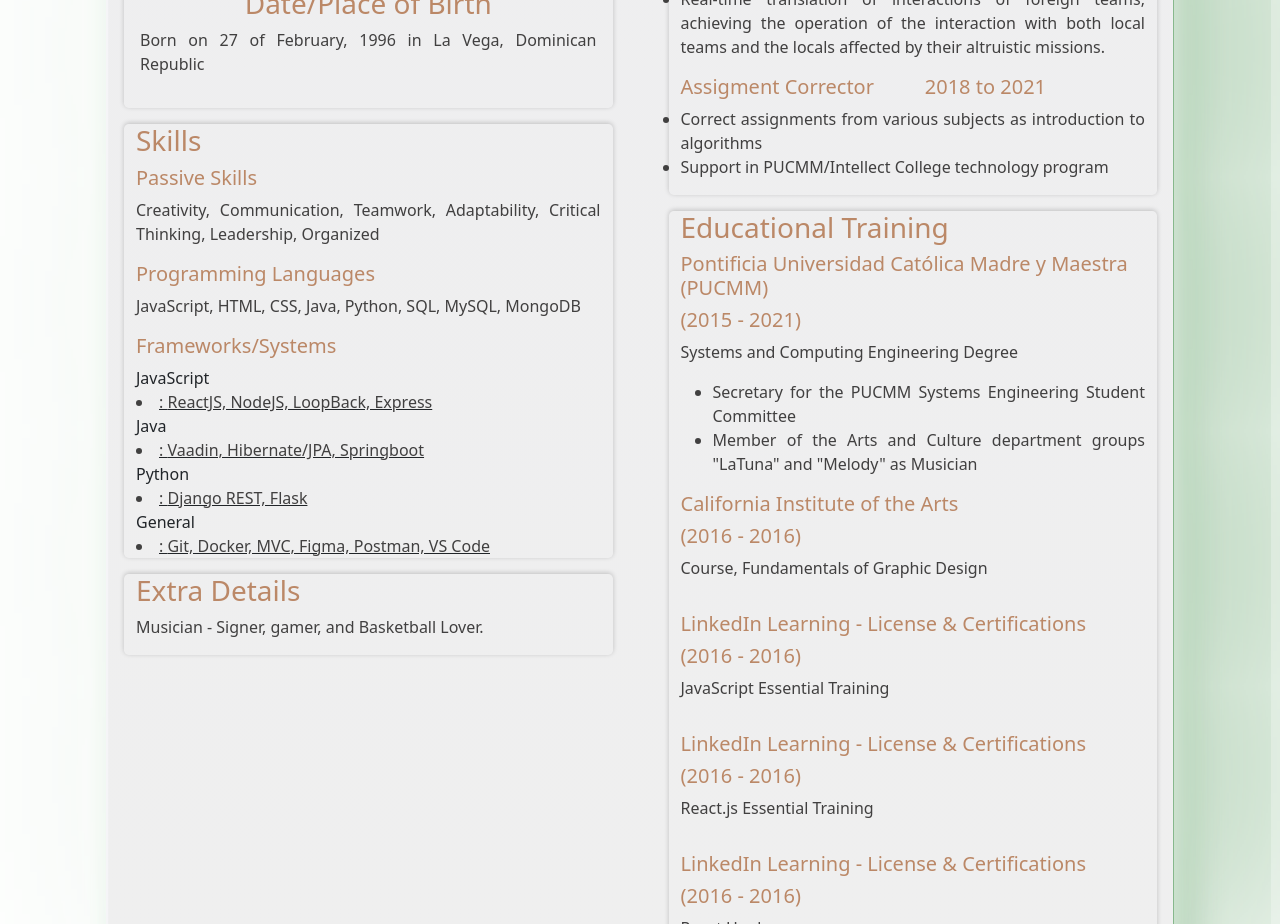
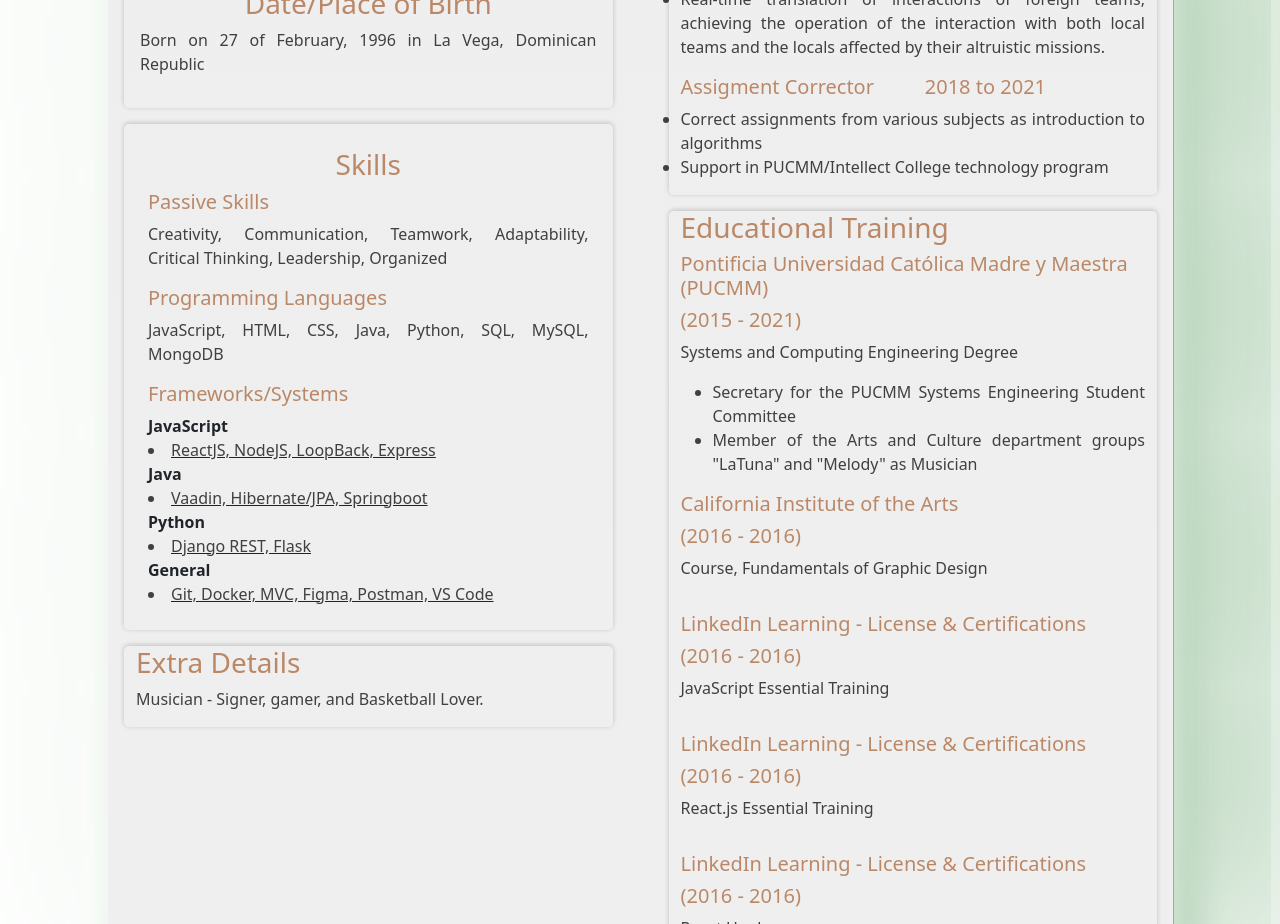
Before and after one commit to tomasjml/cv-tomas-molina, a React (Create React App) app: page / in a window 1280 px wide. Shown: the part 840-1764 px from the top of the page. Built offline with nearby package versions, Linux system fonts and the light colour scheme.

Commit message:
Fix SkillsInfo padding and lists

```diff
--- a/src/components/skills-info/SkillsInfo.js
+++ b/src/components/skills-info/SkillsInfo.js
@@ -2,8 +2,8 @@ import React from 'react';
 
 const SkillsInfo = ({codingData, frameData, passiveData}) => {
     return (
-        <div className="info">
-            <h3>Skills</h3>
+        <div className="info  p-4">
+            <h3 className="text-center">Skills</h3>
             <div className="row">
                 <div className="col">
                     <h5>Passive Skills</h5>
@@ -23,8 +23,10 @@ const SkillsInfo = ({codingData, frameData, passiveData}) => {
                     {frameData.map((data) => {
                         return (
                             <div key={data.language}>
-                                <label htmlFor={data.language}>{data.language}</label>
-                                <li name={data.language}>: {data.frameworks.join(", ")}</li>
+                                <label htmlFor={data.language}>
+                                    <strong>{data.language}</strong>
+                                </label>
+                                <li name={data.language}>{data.frameworks.join(", ")}</li>
                             </div>
                         );
                     })}
```
